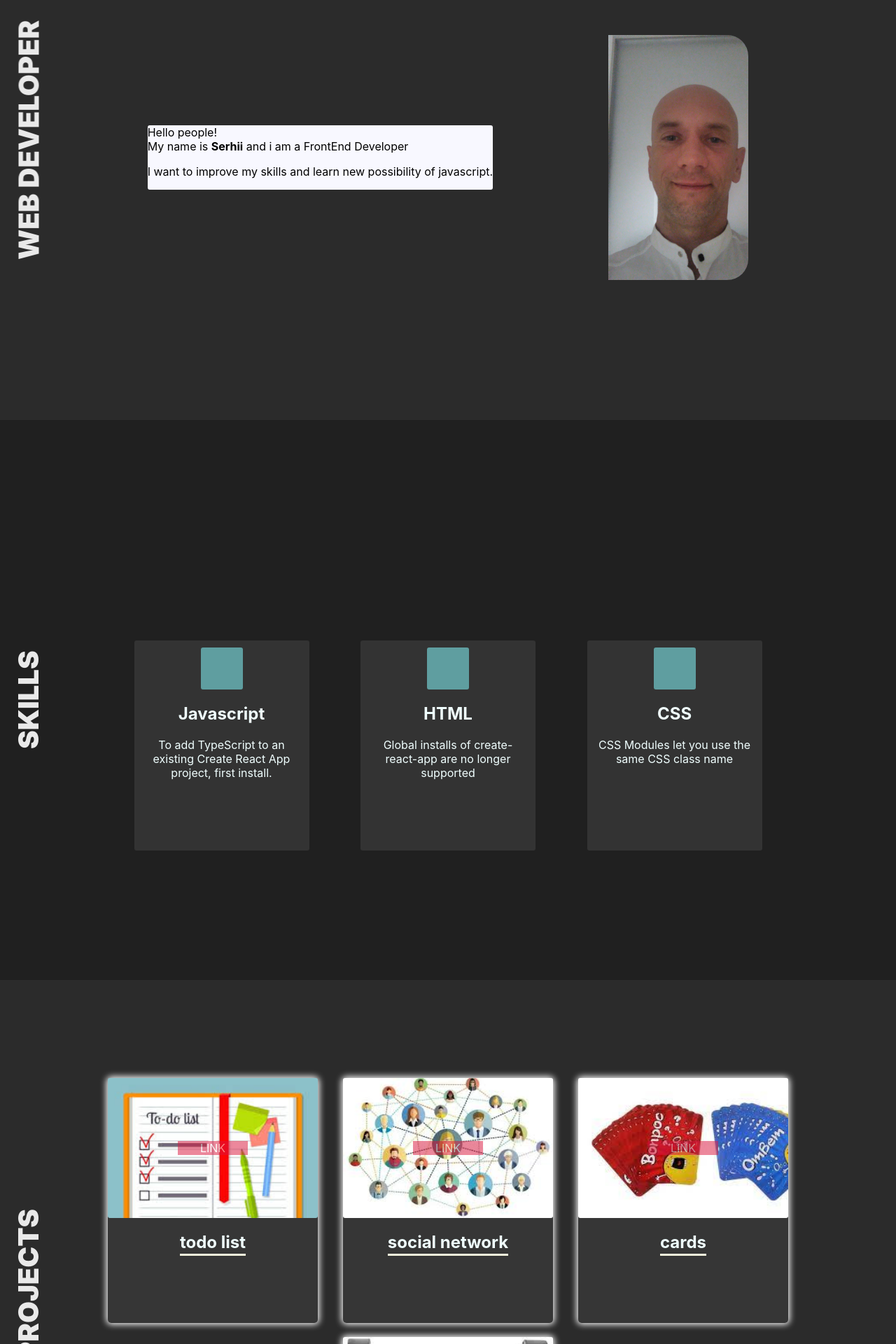
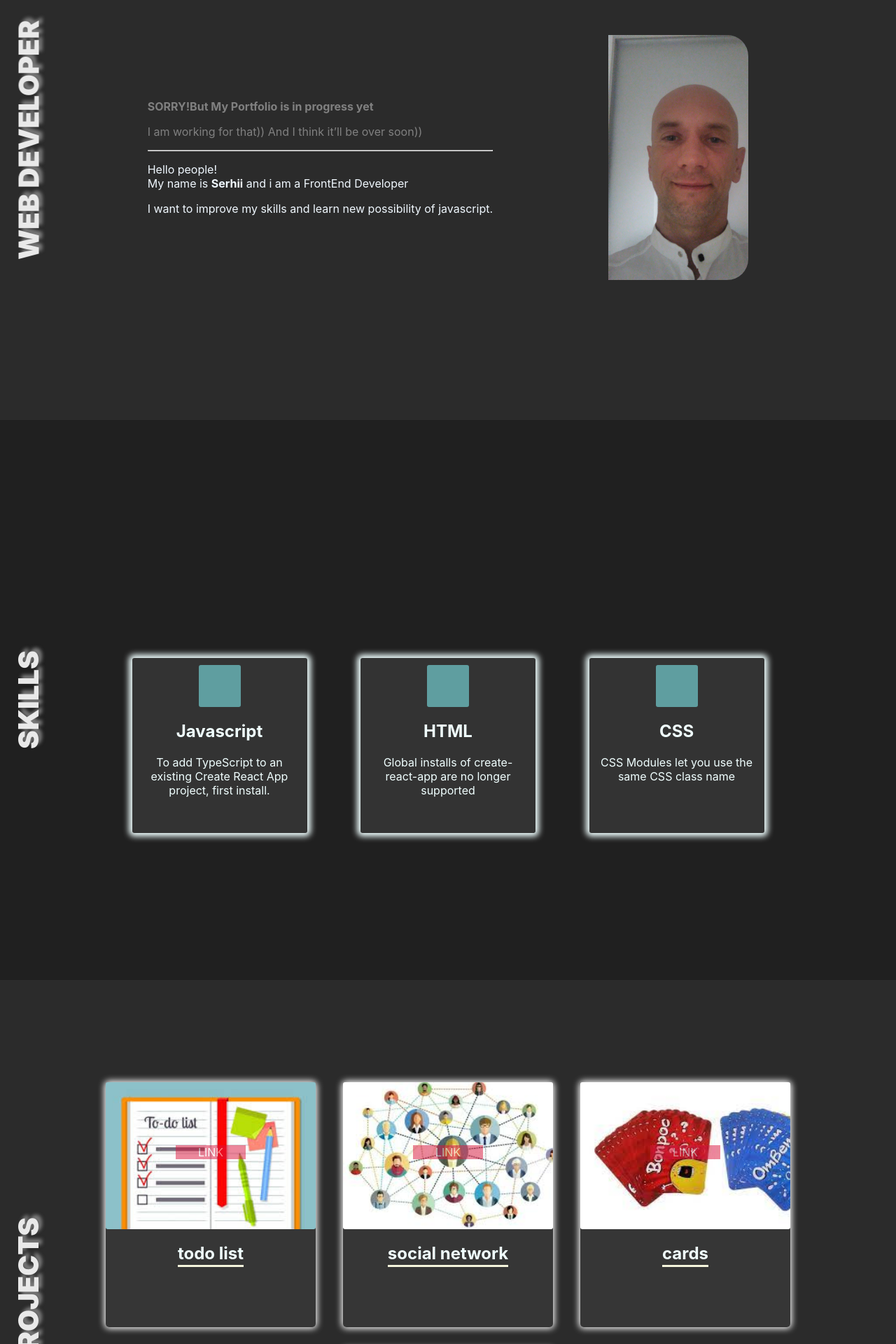
Before and after one commit to serIvanich/portfolio, a React (Create React App) app: page / in a window 1280 px wide. Shown: the part 200-2120 px from the top of the page at 70% size. Built offline with nearby package versions, Linux system fonts and the light colour scheme.

Commit message:
playing with design

```diff
--- a/src/common/component/Title/Title.module.scss
+++ b/src/common/component/Title/Title.module.scss
@@ -16,10 +16,8 @@
 
     }
 
-    &::after{
 
-      content: ''
-    }
   };
 
+  text-shadow: 5px 5px  5px rgb(124, 124, 124)
 }
--- a/src/common/styles/sass/mixins.scss
+++ b/src/common/styles/sass/mixins.scss
@@ -82,14 +82,14 @@
 @mixin itemBlock($width, $minHeight: 300px) {
   min-height: $minHeight;
     width: $width;
-    margin: 10px ;
+    margin: 2vmin ;
     display: flex;
     flex-direction: column;
     align-items: center;
 
     @include max-bp('mini') {
-      width: 250px;
-      margin: 10px 0;
+      max-width: 280px;
+      margin: 2vh 0;
   }
 }
 
--- a/src/common/styles/sass/variables.scss
+++ b/src/common/styles/sass/variables.scss
@@ -1,3 +1,8 @@
+@use 'sass:color';
+
+
+
+
 $textColor: #fff;
 $primaryColor: rgba(56, 56, 56, 0.667);
 
--- a/src/features/contacts/ContactsForm.jsx
+++ b/src/features/contacts/ContactsForm.jsx
@@ -55,14 +55,14 @@ export const ContactsForm = ({disabled, submitForm}) => {
 
 return (
     <form  className={s.contactsFormContainer} onSubmit={formik.handleSubmit}>
-        <label htmlFor="name" >enter your name</label>
+        <label htmlFor="name" >enter your name *</label>
         <input
             placeholder={''}
             {...formik.getFieldProps('name')}  />
         <div style={{'color': 'red', 'height': '10px'}}>
             {formik.touched.name && formik.errors.name && formik.errors.name}
         </div>
-        <label htmlFor="email" >enter your email</label>
+        <label htmlFor="email" >enter your email *</label>
         <input
             placeholder={''}
             {...formik.getFieldProps('email')}  />
--- a/src/features/contacts/ContactsForm.module.scss
+++ b/src/features/contacts/ContactsForm.module.scss
@@ -37,5 +37,6 @@
       bottom: -90px;
       padding: 15px 35px;
       border-radius: 3px;
+      cursor: pointer;
     }
   }
--- a/src/features/header/Header.module.scss
+++ b/src/features/header/Header.module.scss
@@ -121,9 +121,8 @@ display:flex;
       position: fixed;
       top: 0;
       right: 0;
-     display: flex;
-
-     justify-content: flex-end;
+      display: flex;
+      justify-content: flex-end;
       width: 100vw;
       height: 100vh;
       background-color: rgba(37, 85, 97, 0.8);
--- a/src/features/main/Main.jsx
+++ b/src/features/main/Main.jsx
@@ -15,9 +15,12 @@ const photo = {
            <RubberBand><Title title={'web developer'} /></RubberBand>
             <div className={s.mainContainer}>
                 <div className={s.info}>
+                <p style={{color:'grey'}}><b>SORRY!But My Portfolio is in progress yet</b>
+                                            <p>I am working for that)) And I think it’ll be over soon))</p><hr/></p>
                     <span>Hello people!</span>
                     <div>My name is <b>Serhii</b> and i am a FrontEnd Developer</div>
                     <p>I want to improve my skills and learn new possibility of javascript.</p>
+
                 </div>
                 <div className={s.photo} style={photo}>
 
--- a/src/features/main/Main.module.scss
+++ b/src/features/main/Main.module.scss
@@ -22,7 +22,8 @@
     .info {
 
       border-radius: 3px;
-      background-color: ghostwhite;
+      color: aliceblue;
+      // background-color: ghostwhite;
 
       @include max-bp('small') {
         margin-right: 10px;
--- a/src/features/projects/project/Project.module.scss
+++ b/src/features/projects/project/Project.module.scss
@@ -17,7 +17,7 @@
     .projectPictureBlock {
         position: relative;
         width: 100%;
-        height: 200px;
+        height: 210px;
         border-radius: 3px;
         background-color: cadetblue;
         .projectLink {
@@ -38,6 +38,8 @@
         outline: none;
         z-index: 0;
         padding-bottom: 5px;
+        cursor: pointer;
+
         &::after {
             position: absolute;
             content: '';
--- a/src/features/remove-work/RemoveWork.module.scss
+++ b/src/features/remove-work/RemoveWork.module.scss
@@ -40,6 +40,7 @@
       background-color: powderblue;
       text-decoration: none;
       box-shadow:0 0 18px 10px rgba($color: #dbdbdb, $alpha: 1.0);
+      cursor: pointer;
       color: white;
     }
 
--- a/src/features/skills/skill/Skill.module.scss
+++ b/src/features/skills/skill/Skill.module.scss
@@ -1,12 +1,15 @@
 @import '../../../common/styles/sass/mixins.scss';
 
 .skill {
-    @include itemBlock(250px);
+    @include itemBlock(250px, 250px);
+
 
     border-radius: 3px;
     background-color: rgb(51, 51, 51);
     color: azure;
     padding: 10px;
+    box-shadow: 0 0 8px 5px;
+
     .icon {
         width: 60px;
         height: 60px;
```
Also changed, not shown: src/features/footer/Footer.jsx (+12 -4 lines).
